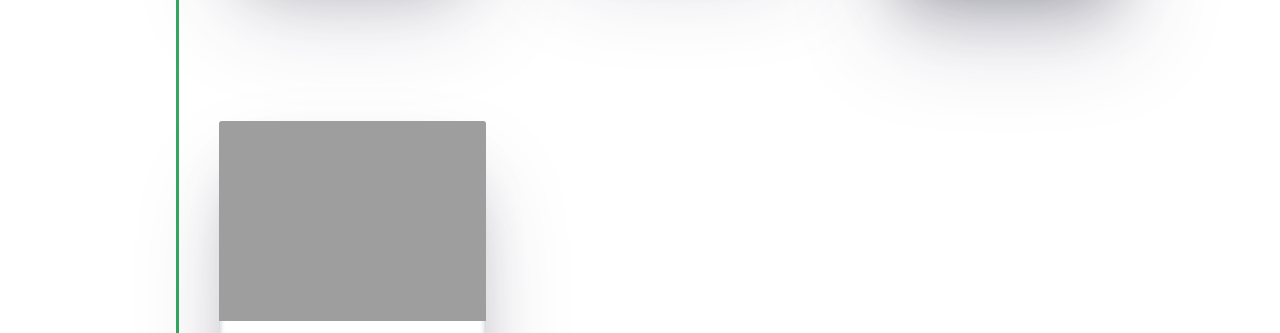
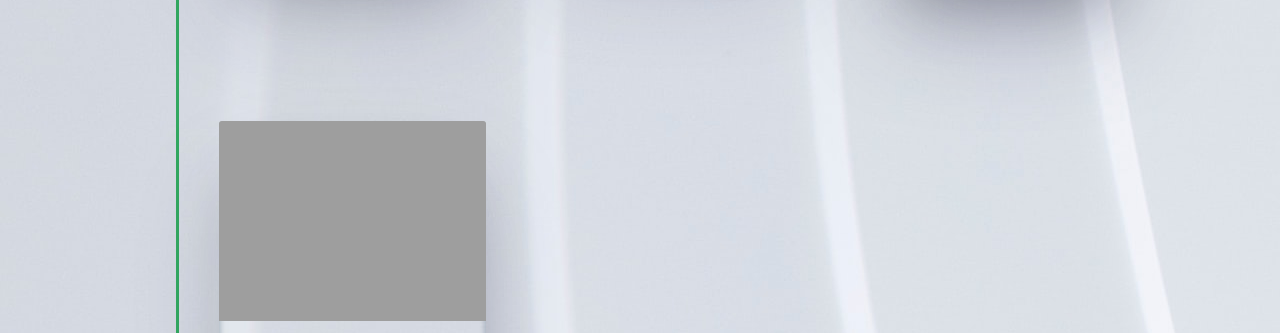
Before and after one commit to Rudys212/Rudy-S-Portfolio, a plain HTML site: page index.html in a window 1280 px wide. Shown: the part 2039-2372 px from the top of the page. Drawn offline with nearby package versions, Linux system fonts and the light colour scheme; the site is published under a folder, as on GitHub Pages, so addresses that start at the root find nothing.

Commit message:
correcti image path

```diff
--- a/assets/CSS/style.css
+++ b/assets/CSS/style.css
@@ -9,7 +9,7 @@
 
 /*Body styling*/
 body {
-  background-image: url("/assets/Images/whiteBack.jpg");
+  background-image: url("../Images/whiteBack.jpg");
 }
 p {
   font-family: "Roboto", sans-serif;
```
